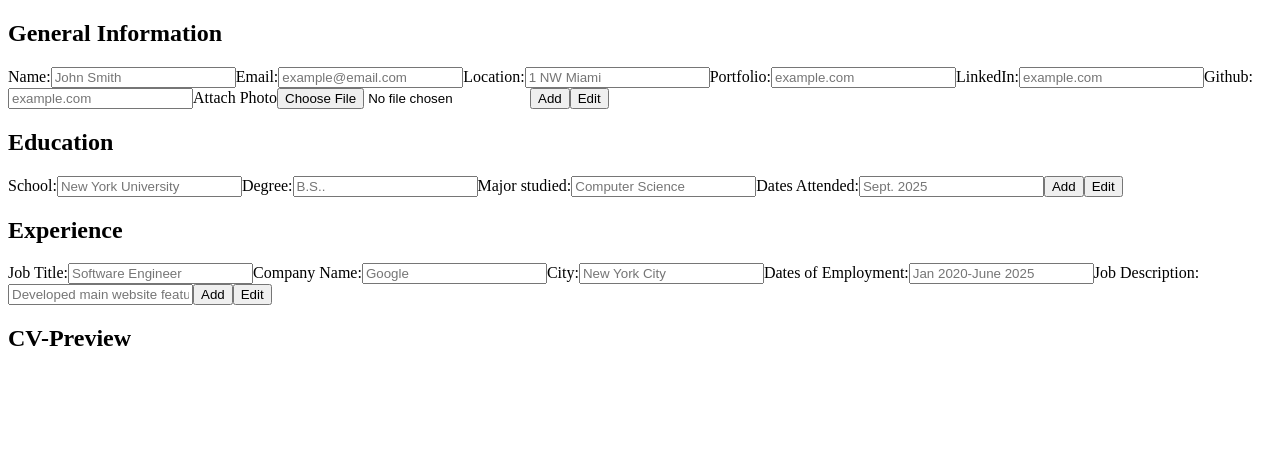
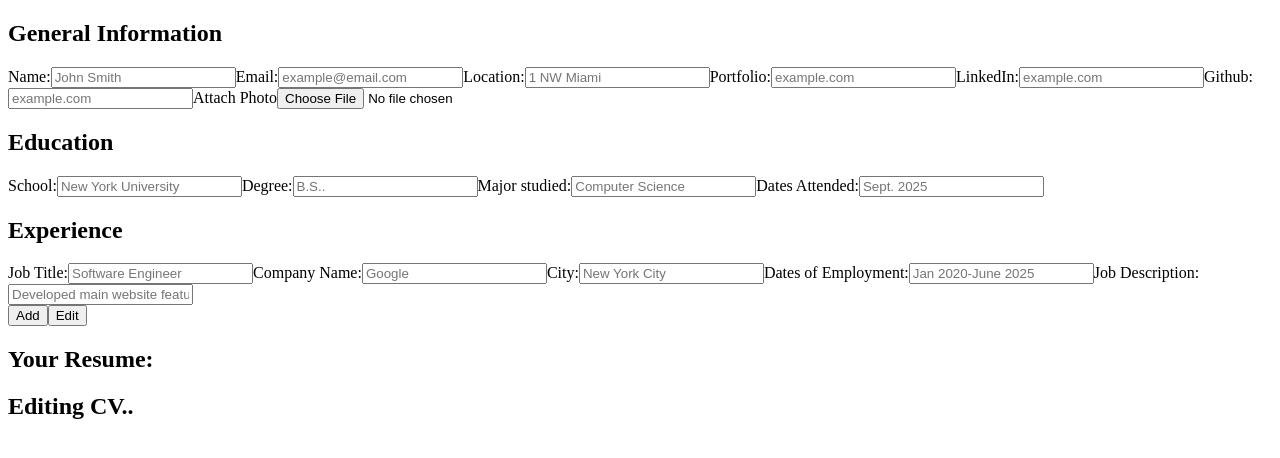
Before and after one commit to luisdaniel0/CV-application, a React (Vite) app in the folder cv-app/: page / in a window 1280 px wide. Shown: the top 458 px of the page. Built offline with nearby package versions, Linux system fonts and the light colour scheme.

Commit message:
deleted all buttons from sub components and added a button component to App.js as well as one single form for all components so that the button is linked to the form and user is able to submit

```diff
--- a/cv-app/src/App.jsx
+++ b/cv-app/src/App.jsx
@@ -1,5 +1,5 @@
 import GeneralInformation from "./components/GeneralInformation";
-
+import Button from "./components/Button";
 import "./App.css";
 import Education from "./components/Education";
 import Experience from "./components/Experience";
@@ -43,69 +43,56 @@ function App() {
     }
   }
 
-  function handleSubmit(e) {
-    e.preventDefault();
-    setEditGeneral(true);
-  }
-
-  function handleEdit() {
+  function handleAllEdit() {
     setEditGeneral(false);
-  }
-
-  function handleEducationInfo() {
     setEditEducation(false);
-  }
-
-  function handleEducationSubmit(e) {
-    e.preventDefault();
-    setEditEducation(true);
-  }
-
-  function handleExperienceInfo() {
     setEditExperience(false);
   }
 
-  function handleExperienceSubmit(e) {
+  function handleAllSubmit(e) {
     e.preventDefault();
+    setEditGeneral(true);
+    setEditEducation(true);
     setEditExperience(true);
   }
 
   return (
     <>
       <div className="main">
+        <form onSubmit={handleAllSubmit}>
           <div className="mainSections left">
             <GeneralInformation
               userData={userData}
               editGeneral={editGeneral}
               file={file}
-            handleSubmit={handleSubmit}
-            handleEdit={handleEdit}
+              handleAllEdit={handleAllEdit}
               handleInput={handleInput}
+              handleAllSubmit={handleAllSubmit}
             />
             <Education
               userData={userData}
-            handleSubmit={handleSubmit}
-            handleEdit={handleEdit}
+              handleAllEdit={handleAllEdit}
               handleInput={handleInput}
-            handleEducationInfo={handleEducationInfo}
-            handleEducationSubmit={handleEducationSubmit}
               editEducation={editEducation}
+              handleAllSubmit={handleAllSubmit}
             />
             <Experience
               userData={userData}
-            handleSubmit={handleSubmit}
-            handleEdit={handleEdit}
+              handleAllEdit={handleAllEdit}
               handleInput={handleInput}
               editExperience={editExperience}
-            handleExperienceInfo={handleExperienceInfo}
-            handleExperienceSubmit={handleExperienceSubmit}
+              handleAllSubmit={handleAllSubmit}
             />
+            <Button handleAllEdit={handleAllEdit} />
           </div>
+        </form>
         <div className="mainSections right">
           <CVPreview
             userData={userData}
             file={file}
             editGeneral={editGeneral}
+            editEducation={editEducation}
+            editExperience={editExperience}
           />
         </div>
       </div>
--- a/cv-app/src/components/Button.jsx
+++ b/cv-app/src/components/Button.jsx
@@ -1,11 +1,11 @@
-export default function Button({ handleEdit }) {
+export default function Button({ handleAllEdit }) {
   return (
     <>
       <div className="buttonContainer">
         <button type="submit" className="submitBtn">
           Add
         </button>
-        <button type="button" className="editBtn" onClick={handleEdit}>
+        <button type="button" className="editBtn" onClick={handleAllEdit}>
           Edit
         </button>
       </div>
--- a/cv-app/src/components/CVPreview.jsx
+++ b/cv-app/src/components/CVPreview.jsx
@@ -1,8 +1,14 @@
-export default function CVPreview({ userData, file }) {
+export default function CVPreview({
+  userData,
+  file,
+  editGeneral,
+  editEducation,
+  editExperience,
+}) {
   return (
     <>
-      <h2 className="cvPreview">CV-Preview</h2>
-
+      <h2 className="cvPreview">Your Resume:</h2>
+      {editGeneral && editEducation && editExperience ? (
         <div>
           <div className="generalInfo">
             <div className="nameHeader">
@@ -32,6 +38,9 @@ export default function CVPreview({ userData, file }) {
             <p className="jobDescription">{userData.jobDescription}</p>
           </div>
         </div>
+      ) : (
+        <h2>Editing CV..</h2>
+      )}
     </>
   );
 }
--- a/cv-app/src/components/Education.jsx
+++ b/cv-app/src/components/Education.jsx
@@ -1,15 +1,8 @@
-export default function Education({
-  userData,
-  handleEducationInfo,
-  handleInput,
-  handleEducationSubmit,
-  editEducation,
-}) {
+export default function Education({ userData, handleInput, editEducation }) {
   return (
     <>
       <h2 className="educationformHeader">Education</h2>
 
-      <form onSubmit={handleEducationSubmit} className="educationForm">
       <label>
         School:
         <input
@@ -54,11 +47,6 @@ export default function Education({
           disabled={editEducation}
         />
       </label>
-        <button type="submit">Add</button>
-        <button type="button" onClick={handleEducationInfo}>
-          Edit
-        </button>
-      </form>
     </>
   );
 }
--- a/cv-app/src/components/Experience.jsx
+++ b/cv-app/src/components/Experience.jsx
@@ -1,19 +1,13 @@
-import Button from "./Button";
-
 export default function Experience({
   userData,
-  isEditing,
-  handleEdit,
   handleInput,
-  handleSubmit,
-  handleExperienceInfo,
-  handleExperienceSubmit,
+
   editExperience,
 }) {
   return (
     <>
       <h2 className="experienceHeader">Experience</h2>
-      <form onSubmit={handleExperienceSubmit} className="experienceForm">
+
       <label>
         Job Title:
         <input
@@ -22,6 +16,7 @@ export default function Experience({
           placeholder="Software Engineer"
           onChange={handleInput}
           disabled={editExperience}
+          value={userData.jobTitle}
         />
       </label>
       <label>
@@ -32,6 +27,7 @@ export default function Experience({
           placeholder="Google"
           onChange={handleInput}
           disabled={editExperience}
+          value={userData.companyName}
         />
       </label>
       <label>
@@ -42,6 +38,7 @@ export default function Experience({
           placeholder="New York City"
           onChange={handleInput}
           disabled={editExperience}
+          value={userData.city}
         />
       </label>
       <label>
@@ -52,6 +49,7 @@ export default function Experience({
           placeholder="Jan 2020-June 2025"
           onChange={handleInput}
           disabled={editExperience}
+          value={userData.employmentDates}
         />
       </label>
       <label>
@@ -62,13 +60,9 @@ export default function Experience({
           placeholder="Developed main website features.."
           onChange={handleInput}
           disabled={editExperience}
+          value={userData.jobDescription}
         />
       </label>
-        <button type="submit">Add</button>
-        <button type="button" onClick={handleExperienceInfo}>
-          Edit
-        </button>
-      </form>
     </>
   );
 }
--- a/cv-app/src/components/GeneralInformation.jsx
+++ b/cv-app/src/components/GeneralInformation.jsx
@@ -2,13 +2,11 @@ export default function GeneralInformation({
   userData,
   editGeneral,
   handleInput,
-  handleSubmit,
-  handleEdit,
 }) {
   return (
     <>
       <h2>General Information</h2>
-      <form onSubmit={handleSubmit}>
+
       <>
         <label>
           Name:
@@ -86,12 +84,7 @@ export default function GeneralInformation({
             disabled={editGeneral}
           />
         </label>
-          <button type="submit">Add</button>
-          <button type="button" onClick={handleEdit}>
-            Edit
-          </button>
       </>
-      </form>
     </>
   );
 }
```
Lines whose indentation alone changed are shown as unchanged.
